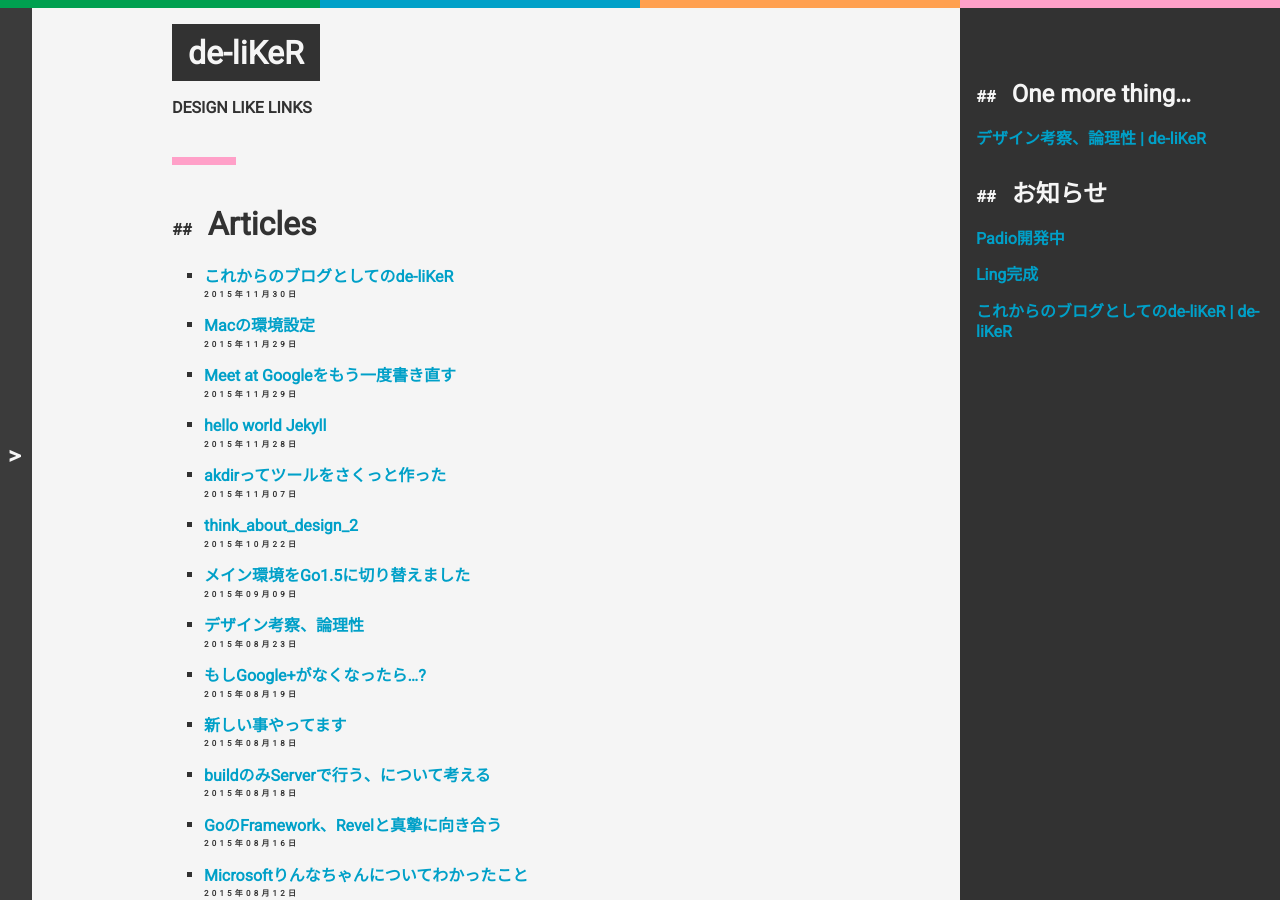
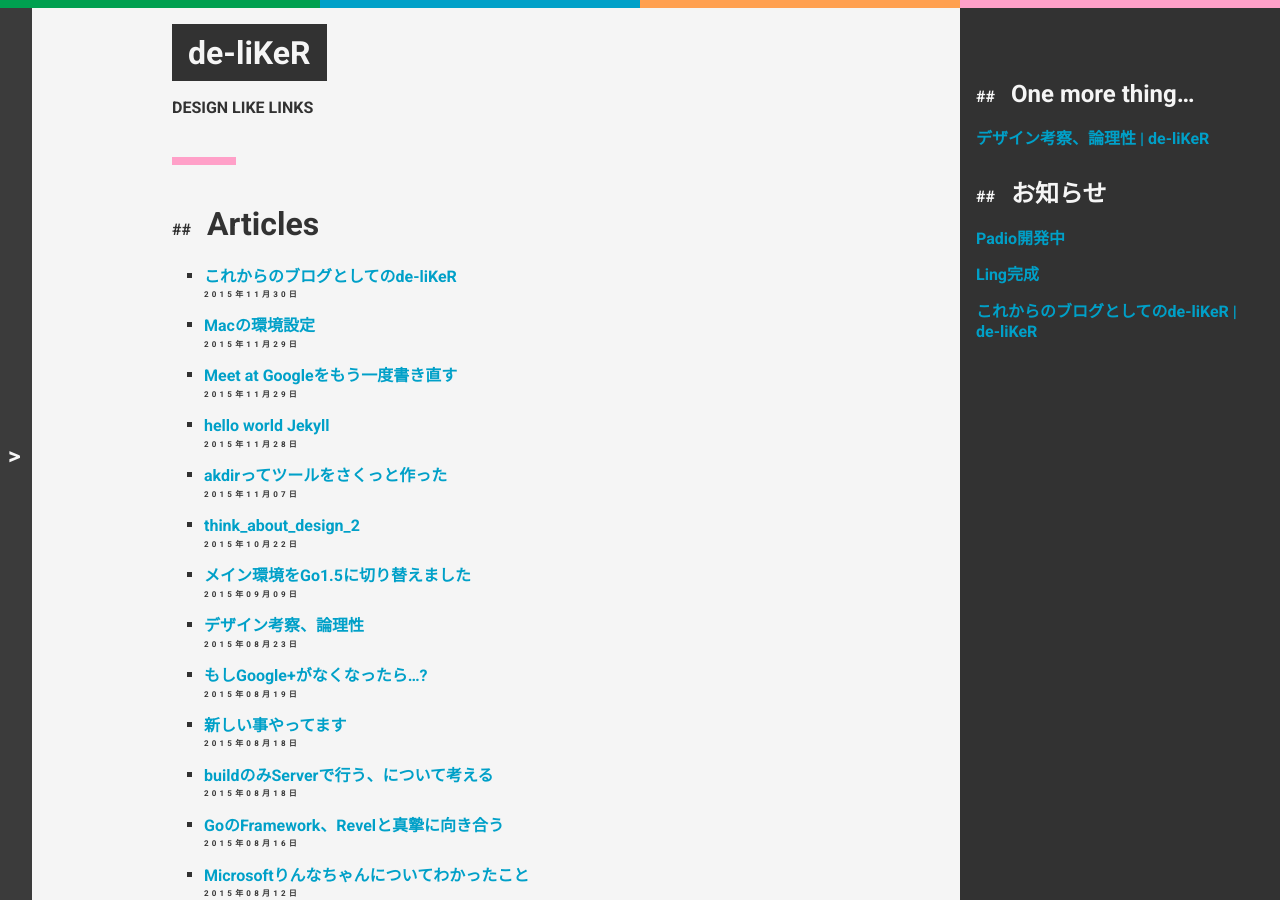
Before and after one commit to CreatorQsF/creatorqsf.github.io, a Jekyll site: the page built from index.md, in a window 1280 px wide and 900 px high. Built offline with Jekyll 4.4.1, drawn with Linux system fonts in a browser that asks for light colours.

Commit message:
2015/11/30

```diff
--- a/_layouts/default.html
+++ b/_layouts/default.html
@@ -6,7 +6,7 @@
 		<link rel="stylesheet" href="/css/main.css">
 		<link rel="stylesheet" href="https://fonts.googleapis.com/earlyaccess/notosansjp.css">
 		<link rel="alternate" type="application/atom+xml" title="de-liKeR" href="/rss/rss.xml" />
-		<link href='https://fonts.googleapis.com/css?family=Roboto' rel='stylesheet' type='text/css'>
+		<link href='https://fonts.googleapis.com/css?family=Roboto:400,700' rel='stylesheet' type='text/css'>
 		<script>
   (function(i,s,o,g,r,a,m){i['GoogleAnalyticsObject']=r;i[r]=i[r]||function(){
 	    (i[r].q=i[r].q||[]).push(arguments)},i[r].l=1*new Date();a=s.createElement(o),
```
